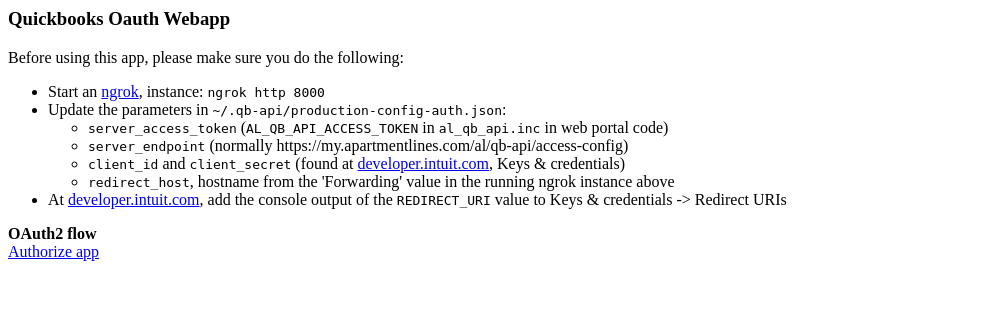
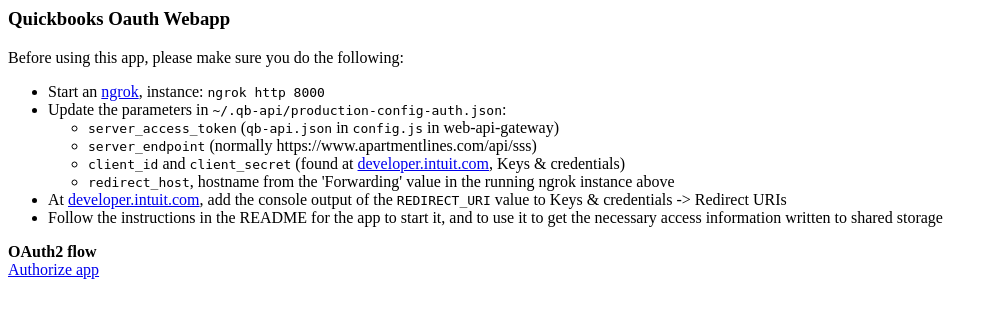
Before and after one commit to apartmentlines/qbo-oauth-webapp, a Django app: template app/templates/index.html in a window 1280 px wide. Shown: the top 318 px of the page, without its empty margins (0-997 px from the left). Run offline with Django 3.2, Linux system fonts and the light colour scheme; the template is opened without the code that fills it, so the values that code supplies are empty; parts of the project's set-up code (start-up, migrations or seed data) failed here and were passed over; some libraries are stand-ins or nearby versions.

Commit message:
upgrade app to work on new Django, update usage instructions

```diff
--- a/app/templates/index.html
+++ b/app/templates/index.html
@@ -32,8 +32,8 @@
             <li>
                 Update the parameters in <code>~/.qb-api/production-config-auth.json</code>:
                 <ul>
-                  <li><code>server_access_token</code> (<code>AL_QB_API_ACCESS_TOKEN</code> in <code>al_qb_api.inc</code> in web portal code)</li>
-                  <li><code>server_endpoint</code> (normally https://my.apartmentlines.com/al/qb-api/access-config)</li>
+                  <li><code>server_access_token</code> (<code>qb-api.json</code> in <code>config.js</code> in web-api-gateway)</li>
+                  <li><code>server_endpoint</code> (normally https://www.apartmentlines.com/api/sss)</li>
                   <li><code>client_id</code> and <code>client_secret</code> (found at <a href="https://developer.intuit.com">developer.intuit.com</a>, Keys & credentials)</li>
                   <li><code>redirect_host</code>, hostname from the 'Forwarding' value in the running ngrok instance above</li>
                 </ul>
@@ -41,6 +41,9 @@
             <li>
                 At <a href="https://developer.intuit.com">developer.intuit.com</a>,
                 add the console output of the <code>REDIRECT_URI</code> value to Keys & credentials -> Redirect URIs
+            </li>
+            <li>
+                Follow the instructions in the README for the app to start it, and to use it to get the necessary access information written to shared storage
             </li>
         </ul>
 
--- a/app/urls.py
+++ b/app/urls.py
@@ -1,4 +1,4 @@
-from django.conf.urls import url
+from django.urls import re_path
 from django.views.generic.base import RedirectView
 from . import views
 
@@ -7,11 +7,11 @@
 favicon_view = RedirectView.as_view(url='/static/favicon.ico', permanent=True)
 
 urlpatterns = [
-    url(r'^$', views.index, name='index'),
-    url(r'^oauth/?$', views.oauth, name='oauth'),
-    url(r'^callback/?$', views.callback, name='callback'),
-    url(r'^connected/?$', views.connected, name='connected'),
-    url(r'^qbo_request/?$', views.qbo_request, name='qbo_request'),
-    url(r'^revoke/?$', views.revoke, name='revoke'),
-    url(r'^refresh/?$', views.refresh, name='refresh'),
+    re_path(r'^$', views.index, name='index'),
+    re_path(r'^oauth/?$', views.oauth, name='oauth'),
+    re_path(r'^callback/?$', views.callback, name='callback'),
+    re_path(r'^connected/?$', views.connected, name='connected'),
+    re_path(r'^qbo_request/?$', views.qbo_request, name='qbo_request'),
+    re_path(r'^revoke/?$', views.revoke, name='revoke'),
+    re_path(r'^refresh/?$', views.refresh, name='refresh'),
 ]
--- a/qbo_oauth_webapp/urls.py
+++ b/qbo_oauth_webapp/urls.py
@@ -13,12 +13,12 @@
     1. Import the include() function: from django.conf.urls import url, include
     2. Add a URL to urlpatterns:  url(r'^blog/', include('blog.urls'))
 """
-from django.conf.urls import include, url
+from django.urls import include, path
 from django.contrib import admin
 from django.views.generic.base import RedirectView
 
 urlpatterns = [
-    url(r'^$', RedirectView.as_view(pattern_name='app:index')),
-    url(r'^app/', include('app.urls', namespace='app')),
-    url(r'^admin/', admin.site.urls),
+    path('', RedirectView.as_view(pattern_name='app:index'), name='index-redirect'),
+    path('app/', include('app.urls', namespace='app')),
+    path('admin/', admin.site.urls),
 ]
```
Also changed, not shown: README.md, db.sqlite3.
